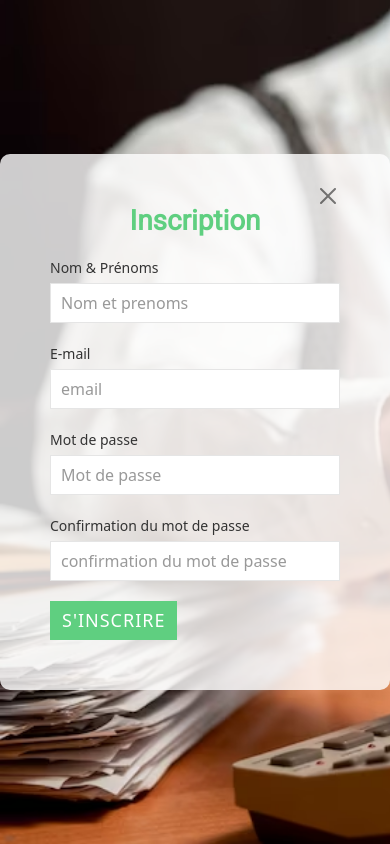
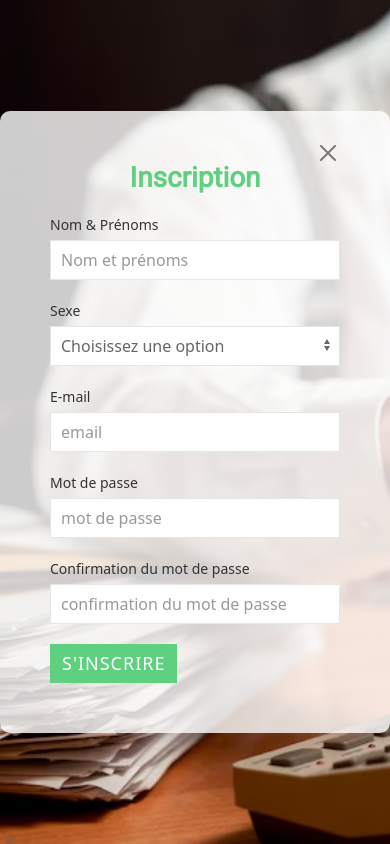
Before and after one commit to christianjunior05/Recruteuse, an Angular app: page /inscription-candidat in a window 390 px wide. Built offline with nearby package versions, Linux system fonts and the light colour scheme.

Commit message:
add modify

```diff
--- a/src/app/accueil/accueil.component.css
+++ b/src/app/accueil/accueil.component.css
@@ -5,6 +5,7 @@ h4,
 h5,
 h6 {
   font-family: "Roboto", sans-serif;
+
 }
 
 #hero {
@@ -12,6 +13,9 @@ h6 {
   height: 80vh;
   background: url("src/assets/images/111.jfif") top center;
   background-size: cover;
+}
+#hero h1,h2 {
+  color: #fff;
 }
 
 #hero .container {
@@ -48,6 +52,7 @@ h6 {
   font-weight: 700;
   font-size: 34px;
   margin-bottom: 30px;
+  color: #fff;
 }
 
 .why-us .content p {
--- a/src/app/connexion-recruteur/connexion-recruteur.component.html
+++ b/src/app/connexion-recruteur/connexion-recruteur.component.html
@@ -2,13 +2,13 @@
   <div class="form-container">
     <div class="title">
       <h1>Connexion</h1>
-      <button type="button" class="btn-close" data-bs-dismiss="modal" aria-label="Close" routerLink='/page-de-choix-c'></button>
+      <button type="button" class="btn-close" data-bs-dismiss="modal" aria-label="Close" routerLink='/inscription-recruteur'></button>
     </div>
     <form class="uk-form-stacked uk-margin uk-width-auto">
       <div class="uk-margin">
         <div class="uk-form-stacked">
-          <label class="uk-form-label" for="form-horizontal-text">Nom utilisateur</label>
-          <input class="uk-input uk-width-1-1" id="form-horizontal-text" type="text" placeholder="Nom d'utilisateur">
+          <label class="uk-form-label" for="form-horizontal-text">Email</label>
+          <input class="uk-input uk-width-1-1" id="form-horizontal-text" type="text" placeholder="E-mail">
         </div>
       </div>
       <div class="uk-margin">
--- a/src/app/inscription-candidat/inscription-candidat.component.html
+++ b/src/app/inscription-candidat/inscription-candidat.component.html
@@ -7,11 +7,26 @@
       </div>
       <form class="uk-form-stacked uk-margin uk-width-auto ">
         <div class="uk-margin">
-            <div class="uk-form-stacked">
-              <label class="uk-form-label" for="form-horizontal-text">Nom & Prénoms</label>
-              <input class="uk-input uk-width-1-1" id="form-horizontal-text" type="text" placeholder="Nom et prenoms">
+          <div class="uk-form-stacked">
+            <label class="uk-form-label" for="form-horizontal-text">Nom & Prénoms</label>
+            <input class="uk-input uk-width-1-1" id="form-horizontal-text" type="text" placeholder="Nom et prénoms">
+          </div>
+        </div>
+
+        <div class="uk-margin">
+          <div class="uk-form-stacked">
+            <label class="uk-form-label" for="sexe-select">Sexe</label>
+            <div class="uk-form-controls">
+              <select class="uk-select" id="sexe-select" name="sexe">
+                <option value="" selected disabled>Choisissez une option</option>
+                <option value="masculin">Masculin</option>
+                <option value="feminin">Féminin</option>
+                <option value="autre">Autre</option>
+              </select>
             </div>
+          </div>
         </div>
+
         <div class="uk-margin">
           <div class="uk-form-stacked">
             <label class="uk-form-label" for="form-horizontal-text">E-mail</label>
@@ -21,7 +36,7 @@
         <div class="uk-margin">
           <div class="uk-form-stacked">
             <label class="uk-form-label" for="form-horizontal-text">Mot de passe</label>
-            <input class="uk-input uk-width-1-1" id="form-horizontal-text" type="password" placeholder="Mot de passe">
+            <input class="uk-input uk-width-1-1" id="form-horizontal-text" type="password" placeholder="mot de passe">
           </div>
         </div>
       <div class="uk-margin">
--- a/src/app/inscription-recruteur/inscription-recruteur.component.html
+++ b/src/app/inscription-recruteur/inscription-recruteur.component.html
@@ -12,6 +12,11 @@
               <input class="uk-input uk-width-1-1" id="form-horizontal-text" type="text" placeholder="nom de l'entreprise">
             </div>
         </div>
+        <div class="form-group">
+          <label for="photo-upload">Logo de l'entreprise</label>
+          <input class="form-control-file" id="photo-upload" type="file">
+        </div>
+
         <div class="uk-margin">
           <div class="uk-form-stacked">
             <label class="uk-form-label" for="form-horizontal-text">Fonction</label>
@@ -30,6 +35,8 @@
         <input class="uk-input uk-width-1-1" id="form-horizontal-text" type="password" placeholder="mot de passe">
         <a routerLink="/recup-mdp">mot de passe oublié ?</a>
       </div>
+
+
   </div>
       <div>
         <button class="btn btn-primary" routerLink="/connexion-recruteur">S'inscrire</button>
--- a/src/app/offre-emploi/offre-emploi.component.css
+++ b/src/app/offre-emploi/offre-emploi.component.css
@@ -15,69 +15,6 @@ h1 {
     margin-top: 50px;
 }
 
-
-/* Style des blocs d'offres */
-
-
-/*
-.offer-block {
-    width: 80%;
-    margin: 0 auto;
-    background-color: #fff;
-    border-radius: 10px;
-    box-shadow: 0 0 10px rgba(0, 0, 0, 0.3);
-    padding: 20px;
-    margin-top: 50px;
-}
-
-.offer-block h2 {
-    font-size: 24px;
-    font-weight: bold;
-    color: #4169e1;
-    margin-bottom: 10px;
-}
-
-.offer-block p {
-    font-size: 16px;
-    color: #333;
-    line-height: 1.5;
-}
-
-.offer-block .location {
-    margin-top: 20px;
-    font-size: 16px;
-    color: #333;
-}
-
-.offer-block .type {
-    margin-top: 20px;
-    font-size: 16px;
-    color: #333;
-}
-
-.offer-block .skills {
-    margin-top: 20px;
-    font-size: 16px;
-    color: #333;
-}
-
-.offer-block a {
-    display: block;
-    margin-top: 20px;
-    text-align: center;
-    background-color: #4169e1;
-    color: #fff;
-    padding: 10px 20px;
-    border-radius: 5px;
-    text-decoration: none;
-    transition: all 0.3s ease;
-}
-
-
-.offer-block a:hover {
-  background-color: #87ceeb;
-} */
-
 .offre-main {
     display: flex;
     flex-direction: row;
@@ -88,7 +25,7 @@ h1 {
 .offres {
     height: 75vh;
     overflow: scroll;
-    /* scrollbar-size */
+
 }
 
 .offres::-webkit-scrollbar,
@@ -157,3 +94,13 @@ form {
 .btn-primary:hover {
     background-color: #02912d;
 }
+
+/* Styles pour les écrans jusqu'à 768px */
+@media (max-width: 768px) {
+    .details-offre,
+    .job-offer,
+    form {
+      width: 100%;
+      max-width: 100%;
+    }
+  }
```
Also changed, not shown: src/app/accueil/video.html (added, +12 -0 lines), 1 other file (tests, documents, lock files or other folders).
